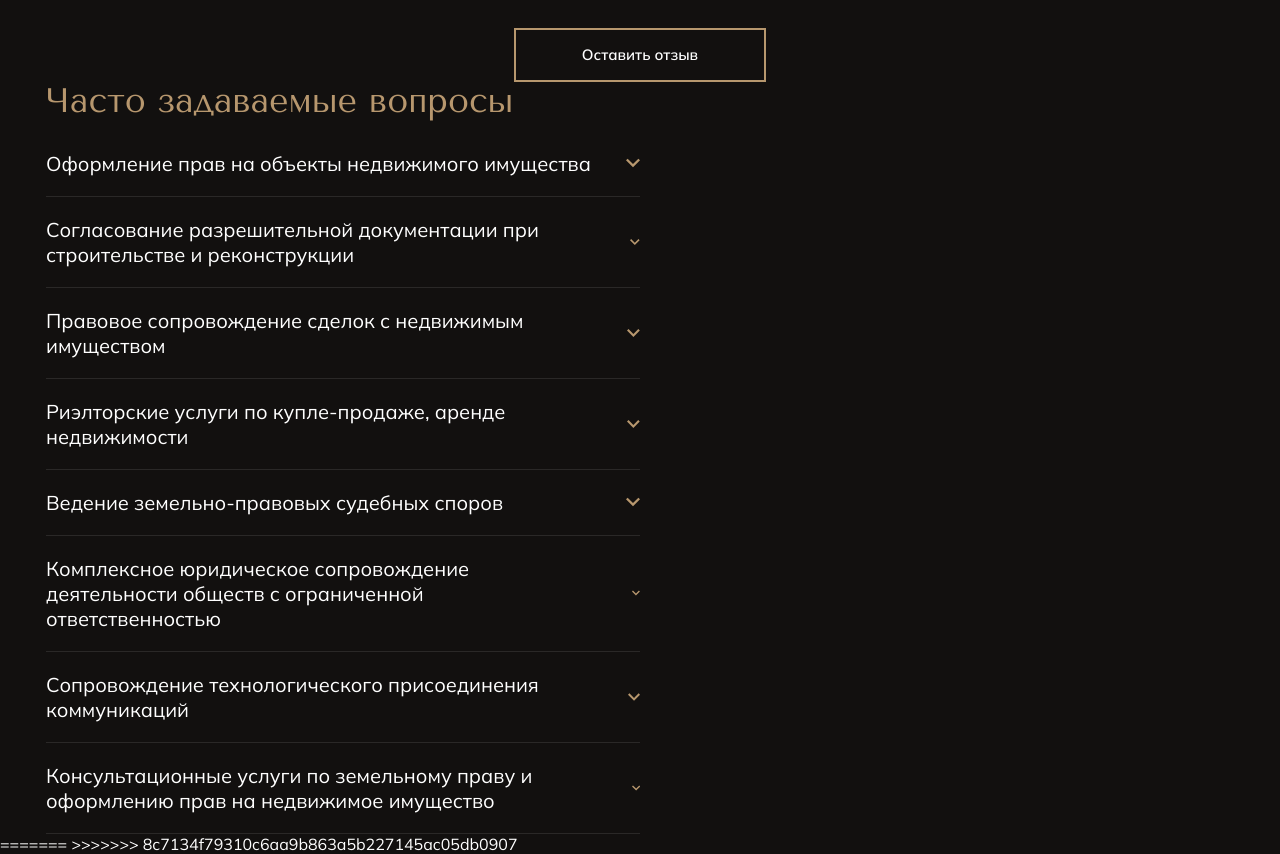
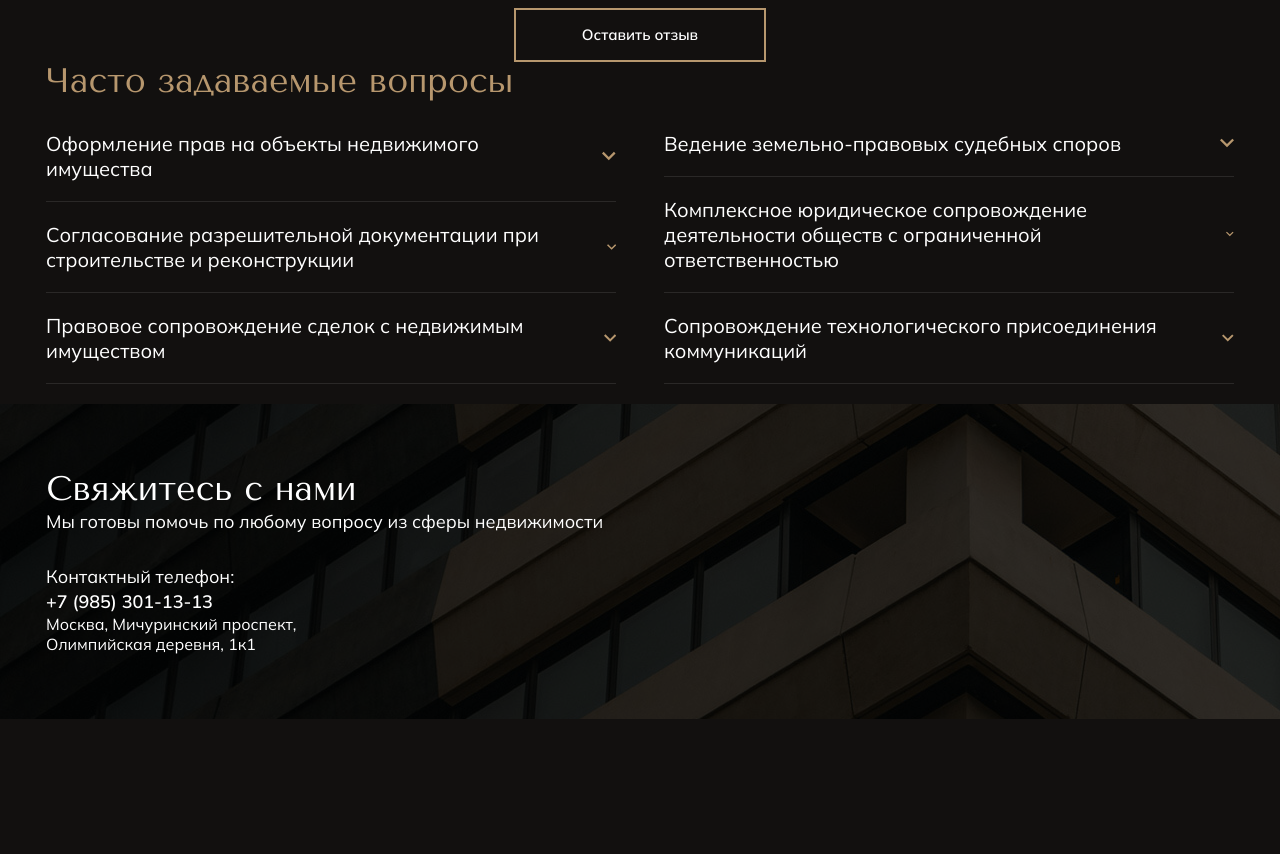
Before and after one commit to x-kruman-x/first-try-tailwind, a website: page src/index.html in a window 1280 px wide. Shown: the part 4520-5374 px from the top of the page. After the commit the page ends 5239 px from the top, so only its background shows below. Drawn offline with nearby package versions, Linux system fonts and the light colour scheme.

Commit message:
saveto wor in university

```diff
--- a/src/index.html
+++ b/src/index.html
@@ -368,7 +368,7 @@
     </section>
     <section class="bg-parallax-background bg-fixed bg-cover bg-center">
         <div
-            class="bg-gradient-to-r from-[#00000000] via-[rgba(0, 0, 0, 0.48)] to-[rgba(0, 0, 0, 0.75)] flex justify-end py-[219px]">
+            class="bg-gradient-to-r from-[#00000000] via-[rgba(0, 0, 0, 0.48)] to-[rgba(0, 0, 0, 0.75)] flex justify-end py-[219px] ">
             <div class="max-w-[748px] mr-[300px] text-left text-white">
                 <p class="text-[15px] leading-[18px] font-semibold mb-[10px]">Наши проекты</p>
                 <h2 class="text-[48px] leading-[56px] uppercase mb-[50px]">
@@ -404,7 +404,6 @@
             </div>
         </div>
     </section>
-<<<<<<< HEAD
     <section class="bg-defaultBackground">
         <div class="container pt-[128px] pb-[64px] flex flex-col gap-10">
             <h2 class="text-[34px] leading-10 text-copper ">Отзывы наших клиентов</h2>
@@ -432,7 +431,7 @@
     <section class="bg-defaultBackground">
         <div class="container pb-[128px] pt-[64px] flex flex-col gap-[30px]">
             <h2 class="text-[34px] leading-[39px] text-copper">Часто задаваемые вопросы</h2>
-            <div class="flex flex-col gap-5">
+            <div class="flex gap-[48px]">
                 <div class="grid grid-rows-accordion-items grid-flow-col gap-y-5 w-1/2">
                     <div class="accordion-item w-full">
                         <button class="accordion-trigger flex w-full items-center justify-between gap-[30px] mb-5">
@@ -512,31 +511,7 @@
                         </div>
                         <div class="w-full h-[1px] bg-white/10"></div>
                     </div>
-                    <div class="accordion-item w-full">
-                        <button class="accordion-trigger flex w-full items-center justify-between gap-[30px] mb-5">
-                            <span
-                                class="text-white text-[20px] leading-[25px] font-normal text-left">Риэлторские услуги по купле-продаже, аренде недвижимости
-                            </span>
-                            <svg
-                                class="accordion-img"
-                                width="14"
-                                height="10"
-                                viewBox="0 0 14 10"
-                                fill="none"
-                                xmlns="http://www.w3.org/2000/svg">
-                                <path
-                                    d="M12.3484 0.67412L7 6.02256L1.65156 0.674119L6.11959e-07 2.32568L7 9.32568L14 2.32568L12.3484 0.67412Z"
-                                    fill="#B7976E" />
-                            </svg>
-                        </button>
-                        <div class="accordion-content flex-col mb-5 text-white hidden">
-                            <p class=" text-[15px] leading-[18px] font-semibold mb-5">
-                                Включают в себя поиск объектов, консультации, оформление сделок и поддержку клиентов на всех этапах.
-                            </p>
-                            <button class="w-1/2 border-2 border-copper py-[16px] px-[66px] text-[15px] leading-[18px] font-semibold hover:bg-copper ">Подробнее об услуге</button>
-                        </div>
-                        <div class="w-full h-[1px] bg-white/10"></div>
-                    </div>
+
                 </div>
                 <div class="grid grid-rows-accordion-items grid-flow-col gap-y-5 w-1/2">
                     <div class="accordion-item w-full">
@@ -616,40 +591,29 @@
                         </div>
                         <div class="w-full h-[1px] bg-white/10"></div>
                     </div>
-                    <div class="accordion-item w-full">
-                        <button class="accordion-trigger flex w-full items-center justify-between gap-[30px] mb-5">
-                            <span
-                                class="text-white text-[20px] leading-[25px] font-normal text-left">Консультационные услуги по земельному праву и оформлению прав на недвижимое имущество
-                            </span>
-                            <svg
-                                class="accordion-img"
-                                width="14"
-                                height="10"
-                                viewBox="0 0 14 10"
-                                fill="none"
-                                xmlns="http://www.w3.org/2000/svg">
-                                <path
-                                    d="M12.3484 0.67412L7 6.02256L1.65156 0.674119L6.11959e-07 2.32568L7 9.32568L14 2.32568L12.3484 0.67412Z"
-                                    fill="#B7976E" />
-                            </svg>
-                        </button>
-                        <div class="accordion-content flex-col mb-5 text-white hidden">
-                            <p class=" text-[15px] leading-[18px] font-semibold mb-5">
-                                Включают в себя разработку документов, экспертизу объектов, поддержку клиентов и решение юридических вопросов.
-                            </p>
-                            <button class="w-1/2 border-2 border-copper py-[16px] px-[66px] text-[15px] leading-[18px] font-semibold hover:bg-copper ">Подробнее об услуге</button>
-                        </div>
-                        <div class="w-full h-[1px] bg-white/10"></div>
-                    </div>
                 </div>
+            </div>
+        </div>
+    </section>
+    <section class="bg-submit-application">
+        <div class="bg-black/80 w-full h-full py-[65px]">
+            <div class="container flex">
+                <div>
+                    <h2 class="text-[34px] leading-10">Свяжитесь с нами</h2>
+                    <p class="text-[18px] leading-[25px] font-normal mb-[30px]">Мы готовы помочь по любому вопросу из сферы недвижимости</p>
+                    <p class="text-[18px] leading-[25px] font-normal mb-[6px]">Контактный телефон:</p>
+                    <a href="tel:+79853011313" class="text-[18px] leading-[25px] font-semibold text-white hover:text-copper hover:no-underline transition-allduration-300">+7 (985) 301-13-13</a>
+                    <p class="mt-[30px]">Москва, Мичуринский проспект,<br>Олимпийская деревня, 1к1</p>
+                </div>
+                <form>
+
+                </form>
             </div>
         </div>
     </section>
     <!-- <script src="https://cdn.jsdelivr.net/npm/axios/dist/axios.min.js"></script> -->
     <!-- <script src="https://cdn.jsdelivr.net/npm/keen-slider@6.8.5/keen-slider.min.js"></script> -->
     <!-- <script type="module" src="./js/slider.js"></script> -->
-=======
->>>>>>> 8c7134f79310c6aa9b863a5b227145ac05db0907
     <script src="./js/main.js"></script>
     <script src="https://cdn.jsdelivr.net/npm/axios/dist/axios.min.js"></script>
 </body>
```
